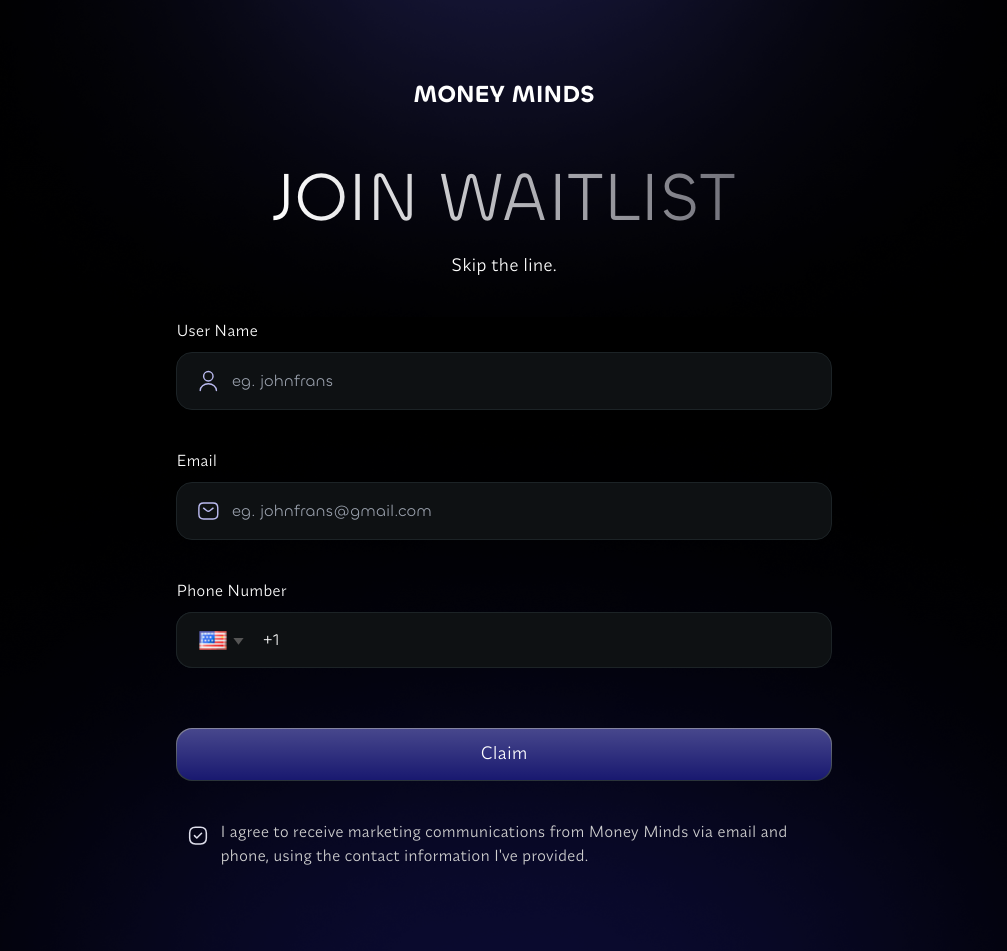
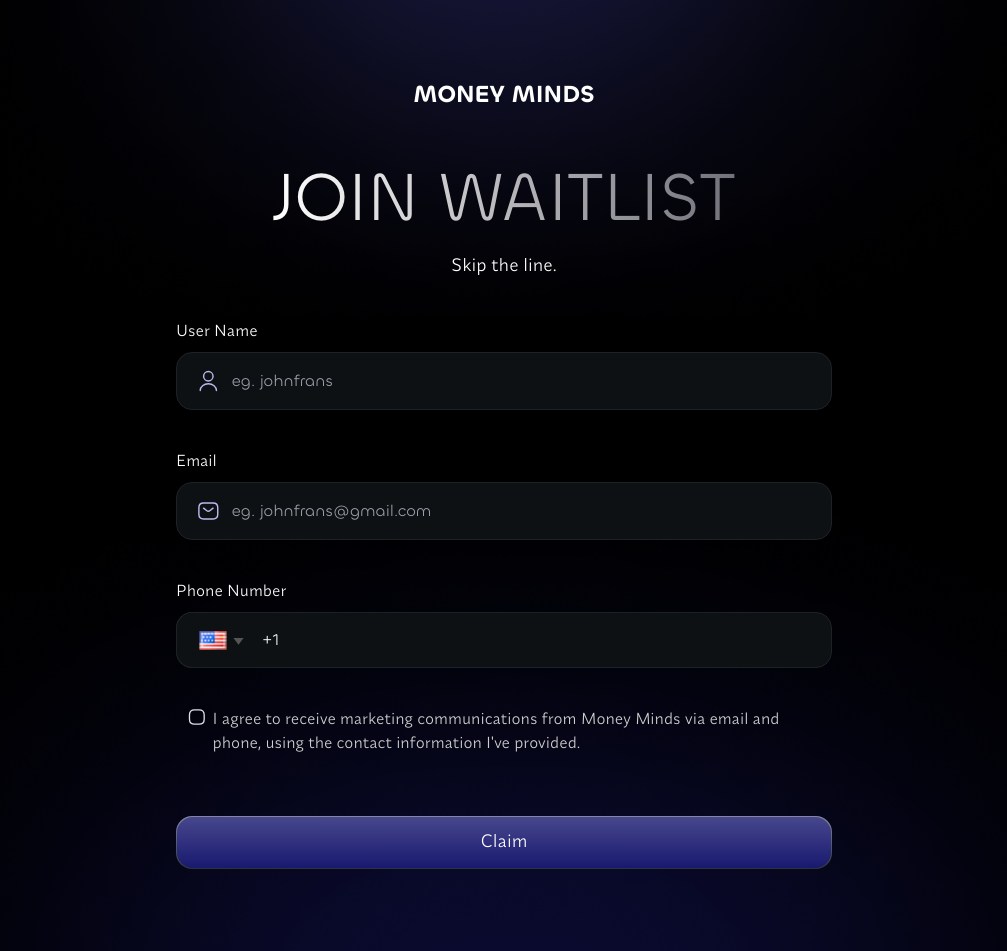
Before and after one commit to Tarun-wielabs/money-minds-form, a Next.js app: page /form in a window 1280 px wide. Shown: the whole page, without its empty margins (136-1143 px from the left). Built offline with nearby package versions, Linux system fonts and the light colour scheme.

Commit message:
changes: css

```diff
--- a/app/form/components/ClientComponent.tsx
+++ b/app/form/components/ClientComponent.tsx
@@ -5,15 +5,11 @@ import { FormEvent, useState } from "react";
 import PhoneInput from "react-phone-input-2";
 import "react-phone-input-2/lib/style.css";
 
-import tick from "@/public/checkbox-tick.svg";
-import untick from "@/public/checkbox-untick.svg";
-import Image from "next/image";
-
 export default function ClientComponent() {
   const [email, setEmail] = useState("");
   const [username, setUsername] = useState("");
   const [phoneNumber, setPhoneNumber] = useState("");
-  const [click, setClick] = useState(true);
+  const [click, setClick] = useState(false);
 
   const handleSubmit = async (e: FormEvent) => {
     e.preventDefault();
@@ -193,6 +189,26 @@ export default function ClientComponent() {
             dropdownClass="no-scrollbar"
           />
         </div>
+
+        <div
+          className={`text-[#D1D1D1] flex pl-3 ${synonym.className} md:text-[16px] text-[14px] `}
+        >
+          <input
+            type="checkbox"
+            checked={click}
+            id="checkbox"
+            onChange={() => setClick((prevState) => !prevState)}
+            className={
+              "appearance-none w-[25px] h-[18px] bg-[url('/checkbox-untick.svg')] cursor-pointer bg-cover checked:bg-[url('/checkbox-tick.svg')] checked:bg-cover "
+            }
+            required
+          />
+          <span className="ml-2">
+            I agree to receive marketing communications from Money Minds via
+            email and phone, using the contact information I&apos;ve provided.
+          </span>
+        </div>
+
         <button
           type="submit"
           className="from-[#DBDBFF99] mt-5 to-[#2A3439] bg-gradient-to-b w-full rounded-[16px] p-[1px] "
@@ -206,24 +222,6 @@ export default function ClientComponent() {
           </div>
         </button>
       </form>
-      <span
-        className={`text-[#D1D1D1] flex pl-3 lg:w-2/3 sm:w-10/12 w-full ${synonym.className} md:text-[16px] text-[14px]`}
-      >
-        <span
-          onClick={() => setClick((state) => !state)}
-          className="w-8 h-auto flex-shrink-0 pt-1 cursor-pointer"
-        >
-          {click ? (
-            <Image src={tick} alt="tick" />
-          ) : (
-            <Image src={untick} alt="untick" />
-          )}
-        </span>
-        <span>
-          I agree to receive marketing communications from Money Minds via email
-          and phone, using the contact information I&apos;ve provided.
-        </span>
-      </span>
     </>
   );
 }
--- a/app/page.tsx
+++ b/app/page.tsx
@@ -86,7 +86,7 @@ export default function Home() {
             })}
           </div>
         </div>
-        <div className="flex flex-col items-center justify-center md:gap-10 gap-5 md:pb-16 pb-10 bg-[url('/Gradient2.png')] bg-contain bg-bottom bg-no-repeat">
+        <div className="flex flex-col items-center justify-center md:gap-10 gap-5  bg-[url('/Gradient2.png')] bg-contain bg-bottom bg-no-repeat">
           <Link
             href="/form"
             className="from-[#DBDBFF99] md:block hidden to-[#2A3439] bg-gradient-to-b md:w-[289px] w-[240px] text-center rounded-[16px] p-[1px] "
@@ -99,7 +99,7 @@ export default function Home() {
               </div>
             </div>
           </Link>
-          <div className="xl:w-[80%] lg:w-[90%] w-full md:text-[24px] text-[16px] md:px-5 md:py-10 py-5 text-[#B6B6B6] md:gap-10 gap-5 flex flex-col text-center items-center justify-center leading-[33px]">
+          <div className="xl:w-[80%] lg:w-[90%] w-full max-w-[1500px] md:text-[24px] text-[16px] md:px-5 md:py-10 py-5 text-[#B6B6B6] md:gap-10 gap-5 flex flex-col text-center items-center justify-center leading-[33px]">
             {/* <span className="md:text-[36px] text-[24px] md:leading-[50px] text-white">
               Welcome To The New Era Of Financial Mastery.
             </span> */}
@@ -144,7 +144,7 @@ export default function Home() {
               and secure your spot at the forefront of wealth creation.
             </span>
           </div>
-          <div className=" w-full flex flex-col justify-center gap-10 items-center text-center">
+          <div className=" w-full flex flex-col justify-center gap-10 md:mt-16 mt-10 items-center text-center">
             <Link
               href="/form"
               className="from-[#DBDBFF99] to-[#2A3439] bg-gradient-to-b md:w-[289px] w-[240px] rounded-[16px] p-[1px] "
```
